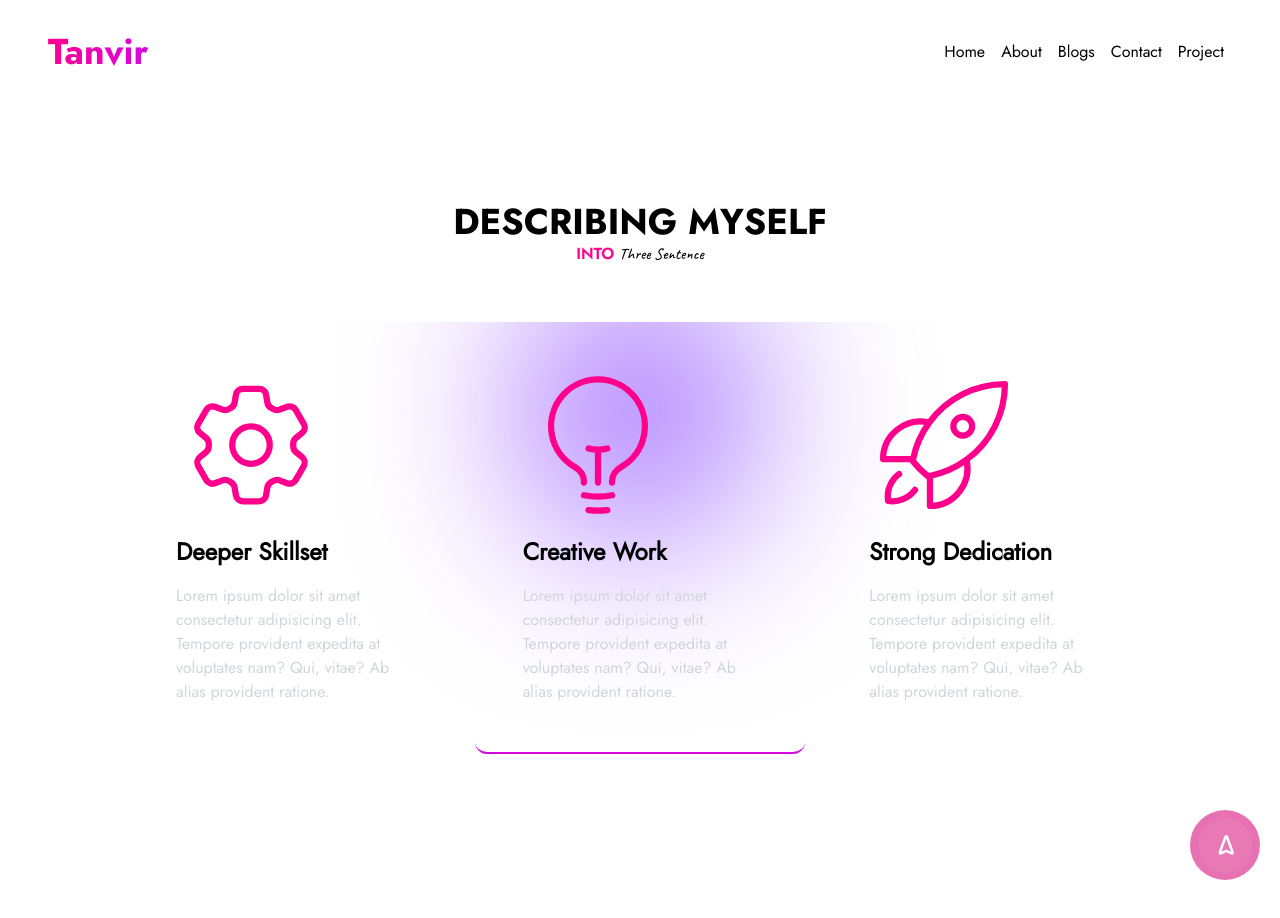
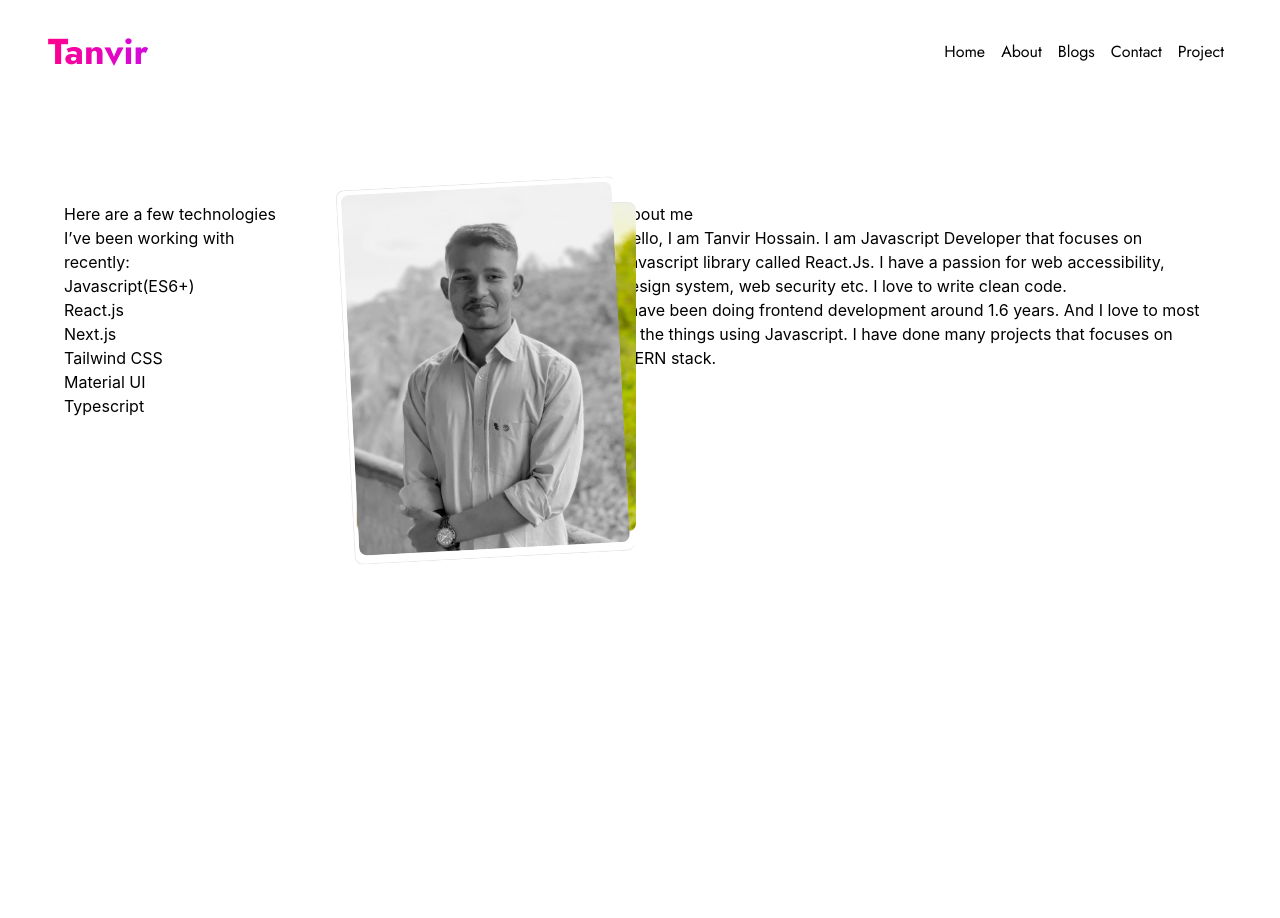
Before and after one commit to tanvir1017/tanvir.dev, a Next.js app: page /about in a window 1280 px wide. Shown: the top 918 px of the page. After the commit the page ends 800 px from the top, so only its background shows below. Built offline with nearby package versions, Linux system fonts and the light colour scheme.

Commit message:
feat: 🎸 Touching about me sectionn
Touching about me sectionn

BREAKING CHANGE: 🧨 0

✅ Closes: 0

```diff
--- a/components/header/headerSection.js
+++ b/components/header/headerSection.js
@@ -20,9 +20,9 @@ function HeaderSection() {
             <h4 className="font-semibold text-2xl ">Tanvir here</h4>
             <m.div className="lg:overflow-hidden pb-8">
               <m.h1
-                initial={{ y: "90px" }}
-                animate={{ y: 0 }}
-                transition={{ duration: 0.5, delay: 0.2 }}
+                initial={{ y: "90px", opacity: 0 }}
+                animate={{ y: 0, opacity: 1 }}
+                transition={{ duration: 0.5, delay: 0.1 }}
                 className="lg:text-6xl text-5xl font-bold"
               >
                 {" "}
--- a/components/nav/LgNav.js
+++ b/components/nav/LgNav.js
@@ -1,3 +1,4 @@
+import { motion as m } from "framer-motion";
 import Link from "next/link";
 
 import style from "./navbar.module.css";
@@ -8,8 +9,11 @@ function LgNav() {
     <div className="pt-3 lg:block hidden">
       <div className={`${style.navBg} font-jostRegular px-12 py-5`}>
         <div className="flex justify-between items-center">
-          <ul>
-            <li className={``}>
+          <m.ul>
+            <m.li
+              initial={{ opacity: 0, x: "-100px" }}
+              animate={{ opacity: 1, transition: 0.85, x: 0, delay: 0.2 }}
+            >
               <Link href={"/"}>
                 <span
                   className={`${style.animatedText} font-jostBold  text-4xl`}
@@ -19,17 +23,22 @@ function LgNav() {
                 </span>
                 <span className={`font-caveatMedium text-white`}>.dev</span>{" "}
               </Link>
-            </li>
-          </ul>
-          <ul className="flex">
+            </m.li>
+          </m.ul>
+          <m.ul className="flex">
             {data.map((nav, index) => (
-              <li key={index} className="m-2">
+              <m.li
+                key={index}
+                className="m-2"
+                initial={{ opacity: 0 }}
+                animate={{ opacity: 1, transition: 0.85, delay: 0.2 }}
+              >
                 <Link href={nav.path} className={`${style.linkText} `}>
                   {nav.title}
                 </Link>
-              </li>
+              </m.li>
             ))}
-          </ul>
+          </m.ul>
         </div>
       </div>
     </div>
--- a/pages/_app.js
+++ b/pages/_app.js
@@ -38,7 +38,7 @@ function MyApp({ Component, pageProps, router }) {
         <MenuToggler className="button" toggle={() => toggleOpen()} />
         <Navigation toggle={() => toggleOpen()} />
       </motion.nav> */}
-      <AnimatePresence initial={false}>
+      <AnimatePresence>
         <Component key={router.pathname} {...pageProps} />
       </AnimatePresence>
     </main>
--- a/pages/about.js
+++ b/pages/about.js
@@ -1,13 +1,57 @@
+import { motion as m } from "framer-motion";
+import Image from "next/image";
 import { metaTagAbout as metaTag } from "../components/localData/localData";
 import Meta from "../components/meta/meta";
-import SelfHighlighter from "../components/selfHighlighter/selfHighlighter";
 
 function About() {
   return (
-    <>
+    <main className="lg:large_container m_container">
       <Meta metaTag={metaTag} />
-      <SelfHighlighter />
-    </>
+      <div className="grid grid-cols-4 place-items-start gap-4">
+        <div className="mr-10">
+          <h1>Here are a few technologies I’ve been working with recently:</h1>
+          <ul>
+            <li>Javascript(ES6+)</li>
+            <li>React.js </li>
+            <li>Next.js</li>
+            <li> Tailwind CSS</li>
+            <li> Material UI </li>
+            <li> Typescript</li>
+          </ul>
+        </div>
+        <m.div
+          initial={{ opacity: 0 }}
+          animate={{ opacity: 1 }}
+          transition={{ duration: 0.85, delay: 0.3 }}
+          className="w-[280px] h-[330px] bg-white/5 bg-center bg-cover rounded-lg bg-[url('/about-me.jpg')] relative border border-r-0  p-1"
+        >
+          <m.div className="rounded-lg w-[280px] z-10 h-[375px] absolute -ml-4 -mt-6 block grayscale -rotate-3 border border-r-0  p-1">
+            <Image
+              className="rounded-lg"
+              width={280}
+              height={240}
+              src="/about-me.jpg"
+              alt="avatar"
+            />
+          </m.div>
+        </m.div>
+
+        <div className="col-span-2 -ml-7">
+          <h1>About me</h1>
+          <p>
+            Hello, I am Tanvir Hossain. I am Javascript Developer that focuses
+            on Javascript library called React.Js. I have a passion for web
+            accessibility, design system, web security etc. I love to write
+            clean code.
+          </p>
+          <p>
+            I have been doing frontend development around 1.6 years. And I love
+            to most of the things using Javascript. I have done many projects
+            that focuses on MERN stack.
+          </p>
+        </div>
+      </div>
+    </main>
   );
 }
 
```
Also changed, not shown: public/about-me.jpg (added).
